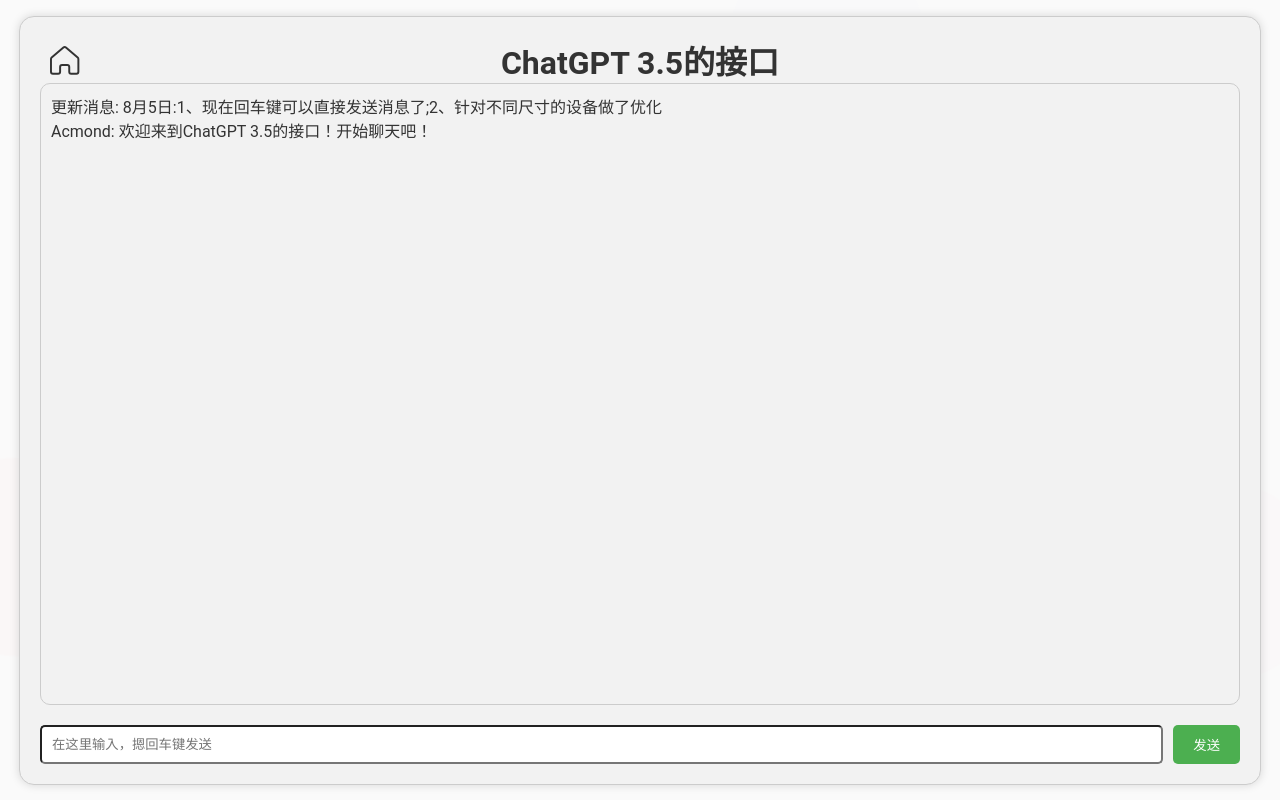
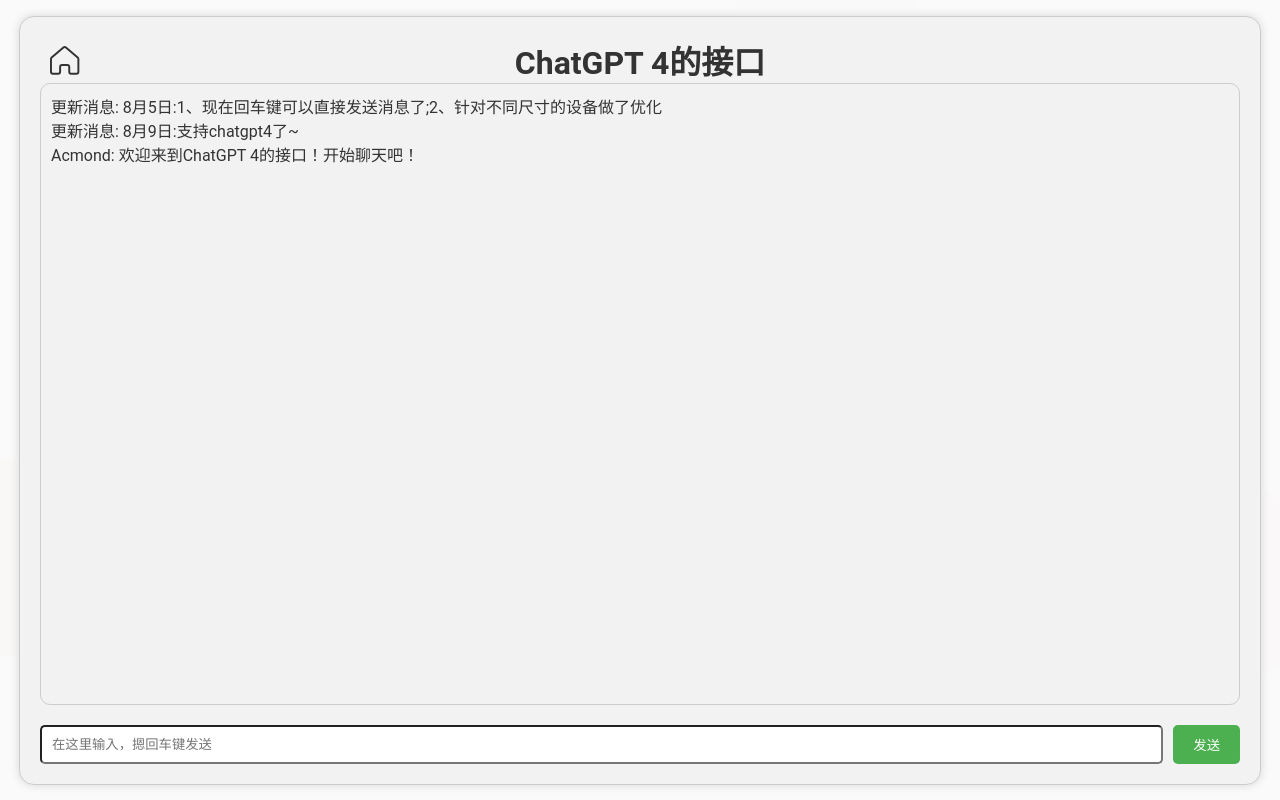
Before and after one commit to Acmonds/acmond_mainpage, a plain HTML site: page chatbot.html in a window 1280 px wide. Both pictures are taken after a click on the input "发送". Drawn offline with Linux system fonts and the light colour scheme; files whose address does not match are found by name.

Commit message:
support gpt4

```diff
--- a/chatbot.html
+++ b/chatbot.html
@@ -161,7 +161,7 @@
                     <path d="M418.144 639.168h166.976a94.016 94.016 0 0 1 93.92 93.952v156.544c0 17.248 14.08 31.296 31.328 31.296h166.976a31.36 31.36 0 0 0 31.296-31.296V480.128a31.264 31.264 0 0 0-10.912-23.776L522.016 134.336a31.104 31.104 0 0 0-40.768 0L105.568 456.32a31.2 31.2 0 0 0-10.944 23.776v409.536a31.36 31.36 0 0 0 31.296 31.296h167.008a31.36 31.36 0 0 0 31.296-31.296V733.12a94.048 94.048 0 0 1 93.92-93.952z m459.2 344.416h-166.976a94.016 94.016 0 0 1-93.92-93.92V733.12a31.36 31.36 0 0 0-31.328-31.36h-166.976a31.36 31.36 0 0 0-31.296 31.36v156.544a94.048 94.048 0 0 1-93.92 93.92H125.92A94.048 94.048 0 0 1 32 889.664V480.128c0-27.456 11.968-53.472 32.8-71.36L440.512 86.816a93.44 93.44 0 0 1 122.272 0l375.712 322.016a93.888 93.888 0 0 1 32.768 71.328v409.536a94.016 94.016 0 0 1-93.92 93.92z"/>
                 </svg>
             </a>
-            <h1>ChatGPT 3.5的接口</h1>
+            <h1>ChatGPT 4的接口</h1>
         </div>
 
 
@@ -180,7 +180,8 @@
 
         function initializeChat() {
             appendMessage("8月5日:1、现在回车键可以直接发送消息了;2、针对不同尺寸的设备做了优化", "更新消息");
-            appendMessage("欢迎来到ChatGPT 3.5的接口！开始聊天吧！", "Acmond");
+            appendMessage("8月9日:支持chatgpt4了~", "更新消息");
+            appendMessage("欢迎来到ChatGPT 4的接口！开始聊天吧！", "Acmond");
         }
         function handleEnterKey(event) {
             if (event.keyCode === 13) { // 检测回车键
@@ -220,7 +221,7 @@
                         "Authorization": "Bearer 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" // 替换为你的 API 密钥
                     },
                     body: JSON.stringify({
-                        "model": "gpt-3.5-turbo",
+                        "model": "gpt-4",
                         "messages": messages // 在这里传入整个对话历史
                     })
                 })
```
